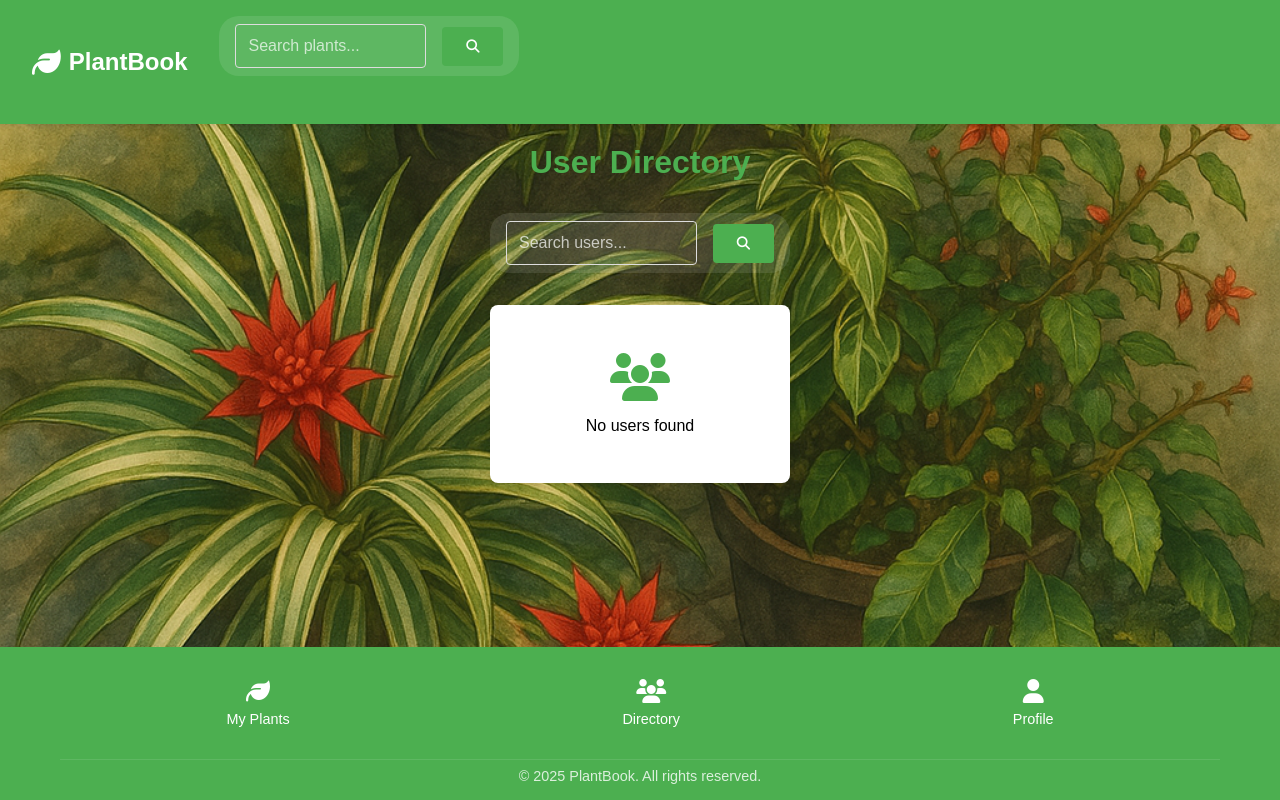
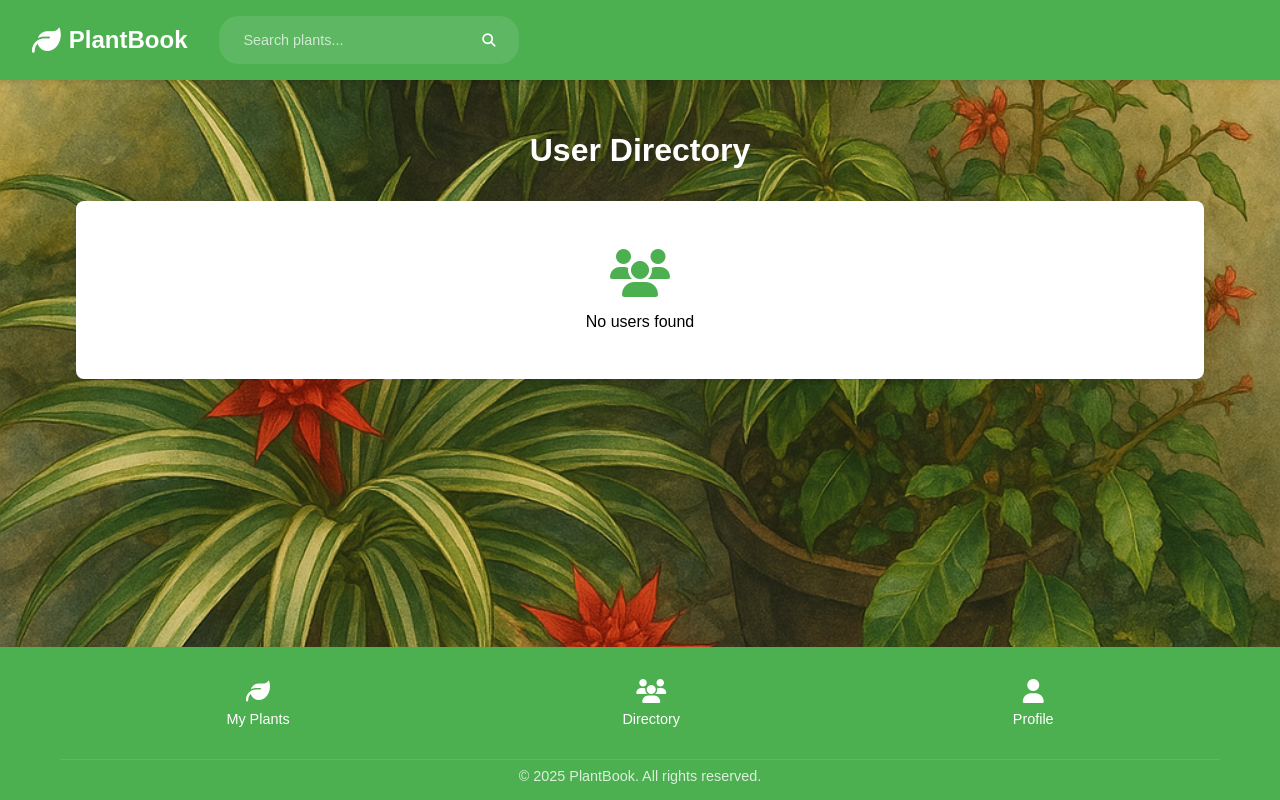
Before and after one commit to airmig/PlantBook, a Django app: template plantbook/main/templates/main/directory.html in a window 1280 px wide. Run offline with Django 3.2, Linux system fonts and the light colour scheme; the template is opened without the code that fills it, so the values that code supplies are empty; some libraries are stand-ins or nearby versions.

Commit message:
removed email. changed color of the h1 title

```diff
--- a/plantbook/main/templates/main/directory.html
+++ b/plantbook/main/templates/main/directory.html
@@ -2,14 +2,9 @@
 {% load static %}
 
 {% block content %}
-<div class="container">
+<main class="container">
     <div class="directory-container">
         <h1>User Directory</h1>
-
-        <form method="GET" class="search-form">
-            <input type="text" name="q" placeholder="Search users..." value="{{ search_query }}">
-            <button type="submit"><i class="fas fa-search"></i></button>
-        </form>
 
         <div class="users-grid">
             {% for user in users %}
@@ -23,8 +18,7 @@
                         {% endif %}
                     </div>
                     <div class="user-info">
-                        <div class="user-name">{{ user.get_full_name|default:user.username }}</div>
-                        <div class="user-username">@{{ user.username }}</div>
+                        <div class="user-name">{{ user.get_full_name }}</div>
                         <div class="user-stats">
                             <span><i class="fas fa-leaf"></i> {{ user.plant_count }} plants</span>
                         </div>
@@ -64,50 +58,19 @@
         </div>
         {% endif %}
     </div>
-</div>
+</main>
 
 <style>
 .directory-container {
     max-width: 1200px;
-    margin: 0 auto;
-    padding: 2rem;
+    margin: 2rem auto;
+    padding: 0 1rem;
 }
 
 .directory-container h1 {
-    color: #4CAF50;
+    color: #ffffff;
     margin-bottom: 2rem;
     text-align: center;
-}
-
-.search-form {
-    display: flex;
-    gap: 1rem;
-    margin-bottom: 2rem;
-    max-width: 500px;
-    margin-left: auto;
-    margin-right: auto;
-}
-
-.search-form input {
-    flex: 1;
-    padding: 0.75rem;
-    border: 1px solid #ddd;
-    border-radius: 4px;
-    font-size: 1rem;
-}
-
-.search-form button {
-    padding: 0.75rem 1.5rem;
-    background: #4CAF50;
-    color: white;
-    border: none;
-    border-radius: 4px;
-    cursor: pointer;
-    transition: background-color 0.2s;
-}
-
-.search-form button:hover {
-    background: #45a049;
 }
 
 .users-grid {
```
